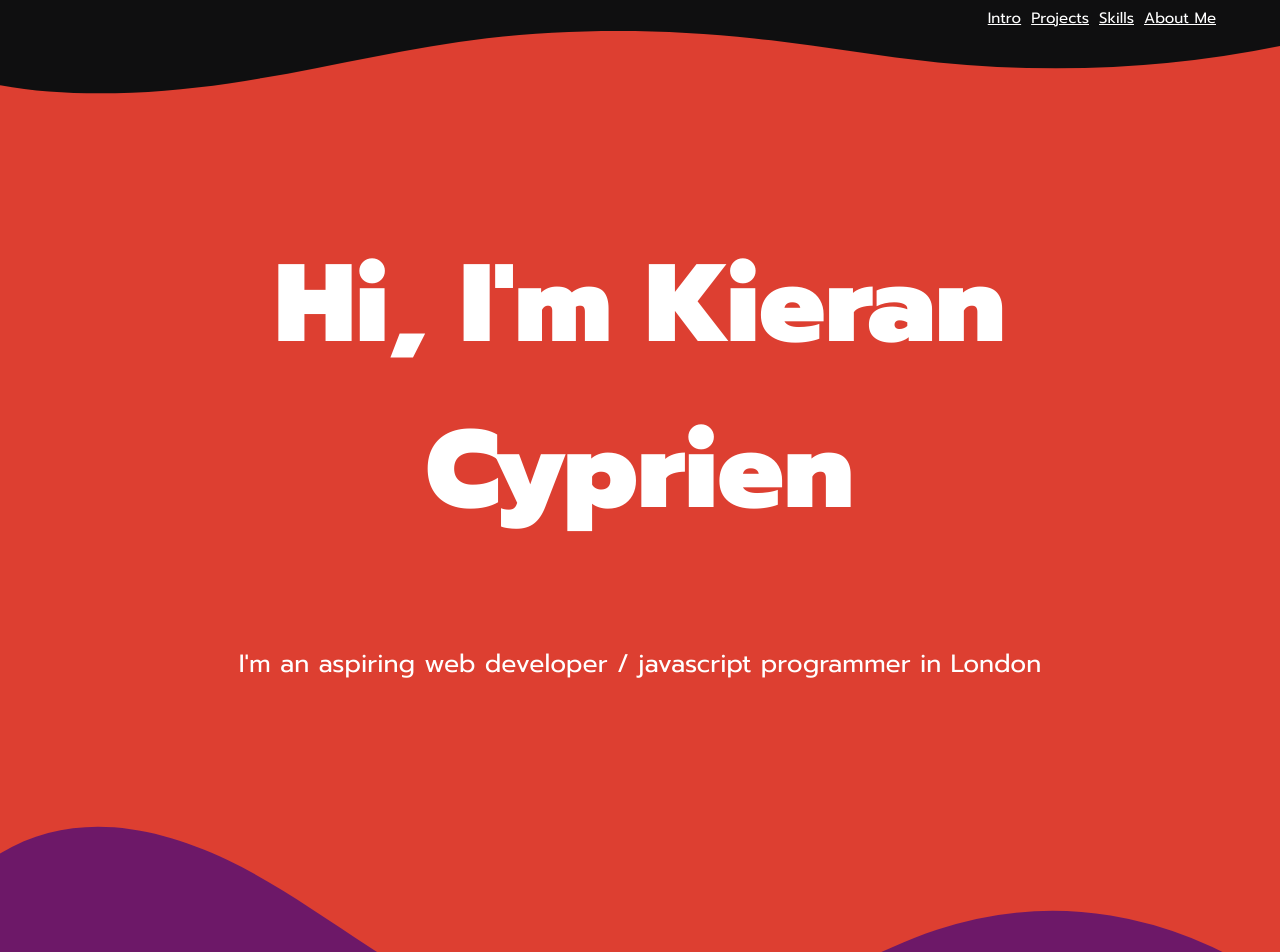
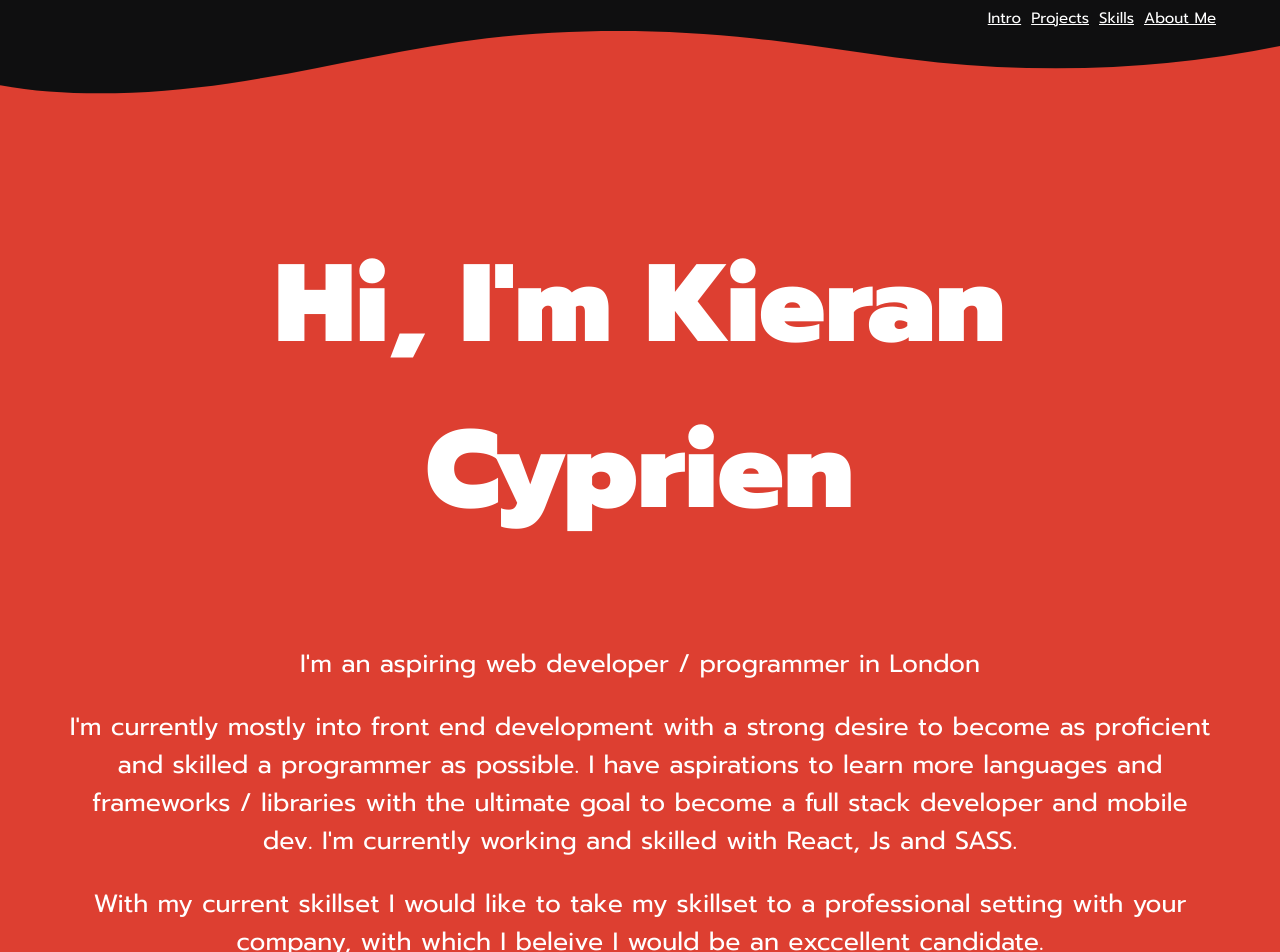
Before and after one commit to Nims93/Old-Portfolio-Site, a React (Create React App) app: page / in a window 1280 px wide. Shown: the top 952 px of the page. Built offline with nearby package versions, Linux system fonts and the light colour scheme.

Commit message:
Intro about me added

```diff
--- a/src/components/Intro.jsx
+++ b/src/components/Intro.jsx
@@ -7,7 +7,19 @@ export default function Index(props) {
       <section id="intro">
         <div>
           <h1>Hi, I'm Kieran Cyprien</h1>
-          <p>I'm an aspiring web developer / javascript programmer in London</p>
+          <p>I'm an aspiring web developer / programmer in London</p>
+          <p>
+            I'm currently mostly into front end development with a strong desire
+            to become as proficient and skilled a programmer as possible. I have
+            aspirations to learn more languages and frameworks / libraries with
+            the ultimate goal to become a full stack developer and mobile dev.
+            I'm currently working and skilled with React, Js and SASS.
+          </p>
+          <p>
+            With my current skillset I would like to take my skillset to a
+            professional setting with your company, with which I beleive I would
+            be an exccellent candidate.
+          </p>
         </div>
       </section>
     </>
--- a/src/styles/Intro.scss
+++ b/src/styles/Intro.scss
@@ -26,7 +26,7 @@
 @media (min-width: 400px) {
   #intro {
     margin-top: 3em;
-    padding: 8em 0 8em 0;
+    padding: 8em 0 4em 0;
 
     h1 {
       font-size: 4em;
@@ -40,7 +40,7 @@
 
 @media (min-width: 767px) {
   #intro {
-    padding: 10em 0 10em 0;
+    padding: 10em 0 5em 0;
 
     div {
       h1 {
```
